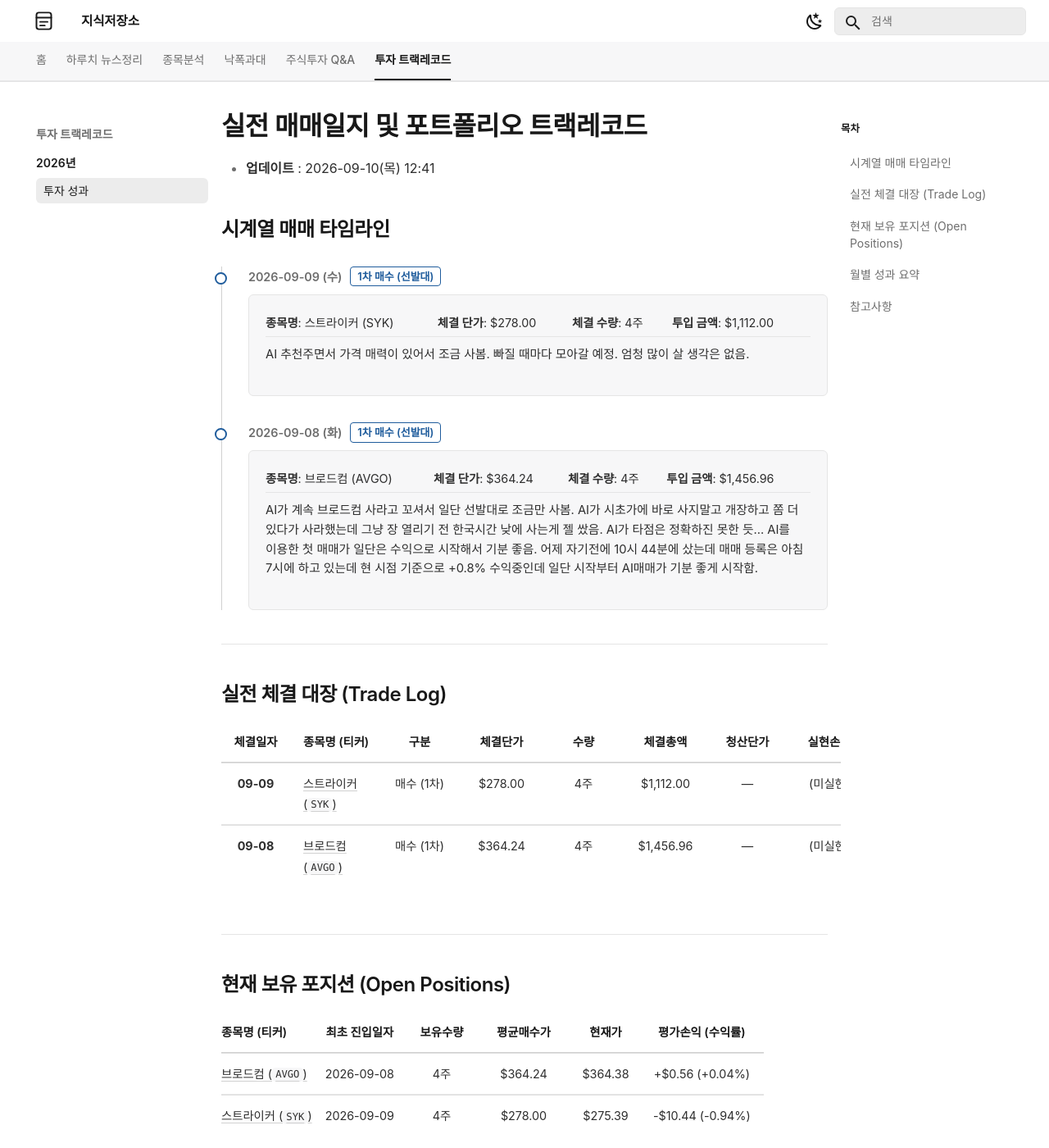
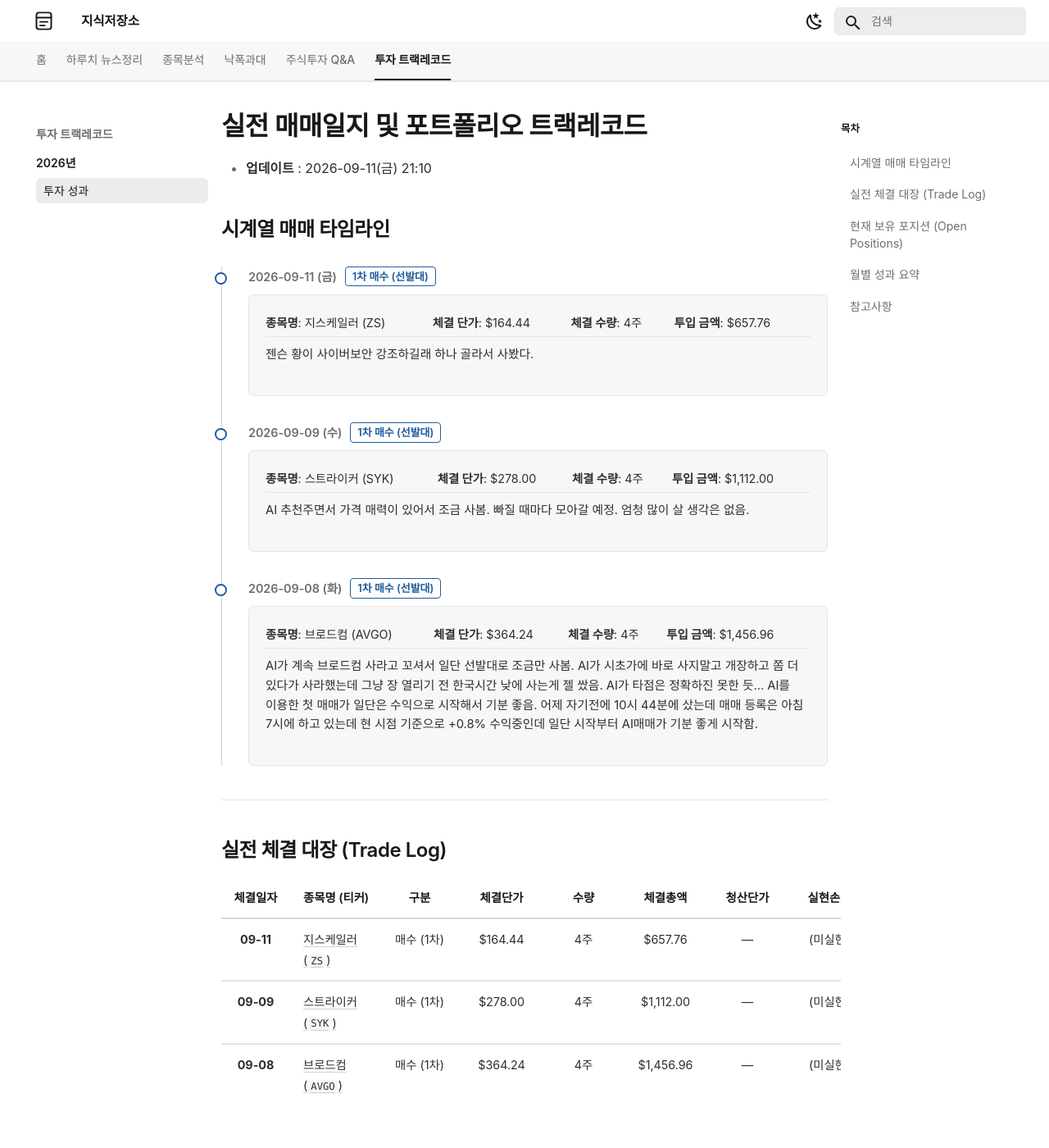
Before and after one commit to ju-sic/ju-sic.github.io, an MkDocs documentation site: the page built from docs/records/2026/trade-track-record.md, in a window 1280 px wide and 1400 px high. Shown: the whole window at 82% size. Built offline with MkDocs 1.6.1 and Material for MkDocs 9.7.7, drawn with Linux system fonts in a browser that asks for light colours; some web fonts are replaced; a script that is not in the unit is left out; some of the changed text lies outside the part shown.

Commit message:
2026년 9월 11일 트랙레코드 갱신 배포

```diff
--- a/docs/records/2026/trade-track-record.md
+++ b/docs/records/2026/trade-track-record.md
@@ -1,11 +1,29 @@
 # 실전 매매일지 및 포트폴리오 트랙레코드
 
-- **업데이트** : 2026-09-10(목) 12:41
+- **업데이트** : 2026-09-11(금) 21:10
 
 
 ## 시계열 매매 타임라인
 
 <div class="kb-timeline">
+  <div class="kb-timeline-item">
+    <div class="kb-timeline-marker kb-timeline-marker--buy"></div>
+    <div class="kb-timeline-header">
+      <span class="kb-timeline-date">2026-09-11 (금)</span>
+      <span class="kb-badge kb-badge--buy">1차 매수 (선발대)</span>
+    </div>
+    <div class="kb-timeline-body">
+      <table class="kb-timeline-table">
+        <tr>
+          <td><strong>종목명</strong>: 지스케일러 (ZS)</td>
+          <td><strong>체결 단가</strong>: $164.44</td>
+          <td><strong>체결 수량</strong>: 4주</td>
+          <td><strong>투입 금액</strong>: $657.76</td>
+        </tr>
+      </table>
+      <p class="kb-timeline-desc">젠슨 황이 사이버보안 강조하길래 하나 골라서 사봤다.</p>
+    </div>
+  </div>
   <div class="kb-timeline-item">
     <div class="kb-timeline-marker kb-timeline-marker--buy"></div>
     <div class="kb-timeline-header">
@@ -50,6 +68,7 @@
 
 | 체결일자 | 종목명 (티커) | 구분 | 체결단가 | 수량 | 체결총액 | 청산단가 | 실현손익 | 수익률 | 보유일 |
 | :---: | :--- | :---: | :---: | :---: | :---: | :---: | :---: | :---: | :---: |
+| **09-11** | [지스케일러 (`ZS`)](../../stocks/2026/09/zscaler.md) | 매수 (1차) | $164.44 | 4주 | $657.76 | — | (미실현) | — | — |
 | **09-09** | [스트라이커 (`SYK`)](../../stocks/2026/09/stryker.md) | 매수 (1차) | $278.00 | 4주 | $1,112.00 | — | (미실현) | — | — |
 | **09-08** | [브로드컴 (`AVGO`)](../../stocks/2026/08/broadcom.md) | 매수 (1차) | $364.24 | 4주 | $1,456.96 | — | (미실현) | — | — |
 
@@ -59,8 +78,9 @@
 
 | 종목명 (티커) | 최초 진입일자 | 보유수량 | 평균매수가 | 현재가 | 평가손익 (수익률) |
 | :--- | :---: | :---: | :---: | :---: | :---: |
-| [브로드컴 (`AVGO`)](../../stocks/2026/08/broadcom.md) | 2026-09-08 | 4주 | $364.24 | $364.38 | +$0.56 (+0.04%) |
-| [스트라이커 (`SYK`)](../../stocks/2026/09/stryker.md) | 2026-09-09 | 4주 | $278.00 | $275.39 | -$10.44 (-0.94%) |
+| [브로드컴 (`AVGO`)](../../stocks/2026/08/broadcom.md) | 2026-09-08 | 4주 | $364.24 | $360.83 | -$13.64 (-0.94%) |
+| [스트라이커 (`SYK`)](../../stocks/2026/09/stryker.md) | 2026-09-09 | 4주 | $278.00 | $270.01 | -$31.96 (-2.87%) |
+| [지스케일러 (`ZS`)](../../stocks/2026/09/zscaler.md) | 2026-09-11 | 4주 | $164.44 | $163.48 | -$3.84 (-0.58%) |
 
 ---
 
```
Also changed, not shown: other parts of docs/records/2026/trade-track-record.md (+2 -2 lines), docs/index.md (+1 -1 lines).
